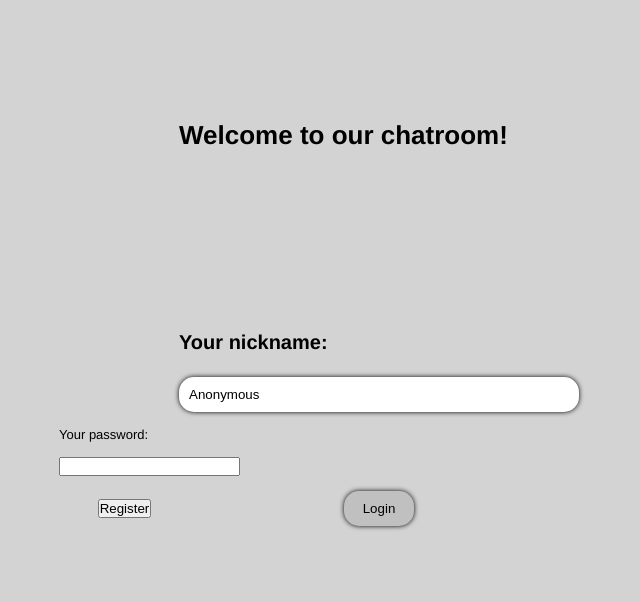
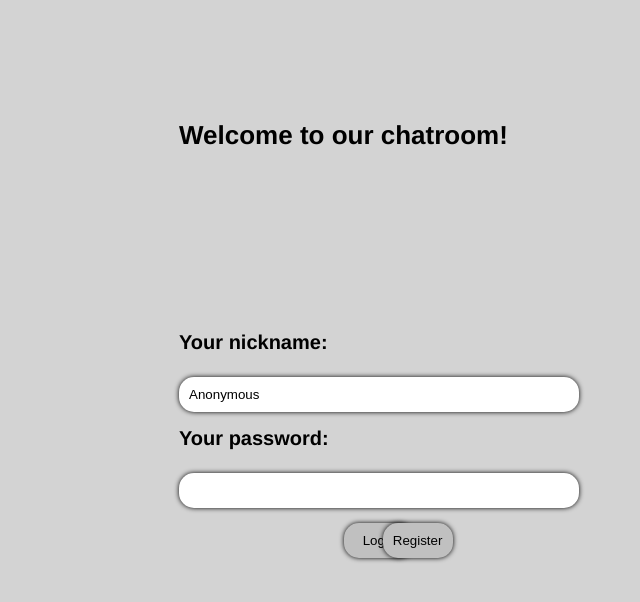
Before and after one commit to AlexBrueckner/cloudbluemixchat, a website: page public/html/index.html in a window 1280 px wide. Shown: the whole page, without its empty margins (261-901 px from the left). Drawn offline with nearby package versions, Linux system fonts and the light colour scheme.

Commit message:
Fixed Layout

```diff
--- a/index.js
+++ b/index.js
@@ -304,7 +304,6 @@ http.listen(port, function(){
   console.log('listening on *:'+port);
 
 
-
 //What the pool does is basically store the database credentials and create connections on demand.
 //If it detects an active connection, no new ones are created.
 	pool = mysql.createPool({
--- a/public/html/index.html
+++ b/public/html/index.html
@@ -4,7 +4,7 @@
 <html>
   <head>
   <style>
-      * { margin: 0; padding: 0; box-sizing: border-box; }
+     * { margin: 0; padding: 0; box-sizing: border-box; }
       body { font: 13px Helvetica, Arial; background: #d3d3d3; height: 100%;}
 	  h1 {font-weight: bold; margin-left: -200px; left: 50%; width: 400px; display: block; position: relative; top: 15%}
       #messages { list-style-type: none; margin: 0; padding: 0; }
@@ -13,9 +13,11 @@
 	  #m{border-radius: 15px; background-color: whitesmoke; box-shadow: 0 0 5px black;}
 	  .enterNickname{background: #d3d3d3; position: relative; margin-left: 25%; margin-right: 25%; width: 50%; top: 50%; margin-top: -100px}
 	  #sendNick{width: 70px; background: #C0C0C0; border: none; padding: 10px; border-radius: 15px; box-shadow: 0 0 5px black; text-align: center; margin-left: -35px; left: 50%; position: relative;}
+	  #register{width: 70px; background: #C0C0C0; border: none; padding: 10px; border-radius: 15px; box-shadow: 0 0 5px black; text-align: center; margin-left: -35px; left: 50%; position: relative;}
 	  #input{border: 0; padding: 10px; width: 400px; margin-right: .5%; border-radius: 15px; box-shadow: 0 0 5px black; margin-left: -200px; left: 50%; position: relative;}
-	   #input{border: 0; padding: 10px; width: 400px; margin-right: .5%; border-radius: 15px; box-shadow: 0 0 5px black; margin-left: -200px; left: 50%; position: relative;}
+	   #inputpw{border: 0; padding: 10px; width: 400px; margin-right: .5%; border-radius: 15px; box-shadow: 0 0 5px black; margin-left: -200px; left: 50%; position: relative;}
 	  #nickname {font-weight: bold; font-size: 15pt; margin-left: -200px; left: 50%; width: 400px; display: block; position: relative;}
+	 #password{font-weight: bold; font-size: 15pt; margin-left: -200px; left: 50%; width: 400px; display: block; position: relative}
     </style>
   </head>
   <h1> Welcome to our chatroom! </h1>
--- a/public/javascripts/enternickname.js
+++ b/public/javascripts/enternickname.js
@@ -9,9 +9,6 @@ function registerUser(){
 
 	var newnickname = $("input").get(0).value;
 	var newpassword = $("input").get(1).value;
-
-
-
 	socket = io();
 	socket.emit('register',{username : newnickname, userpassword : newpassword});
 	socket.on('registrationresult',function(data){
```
